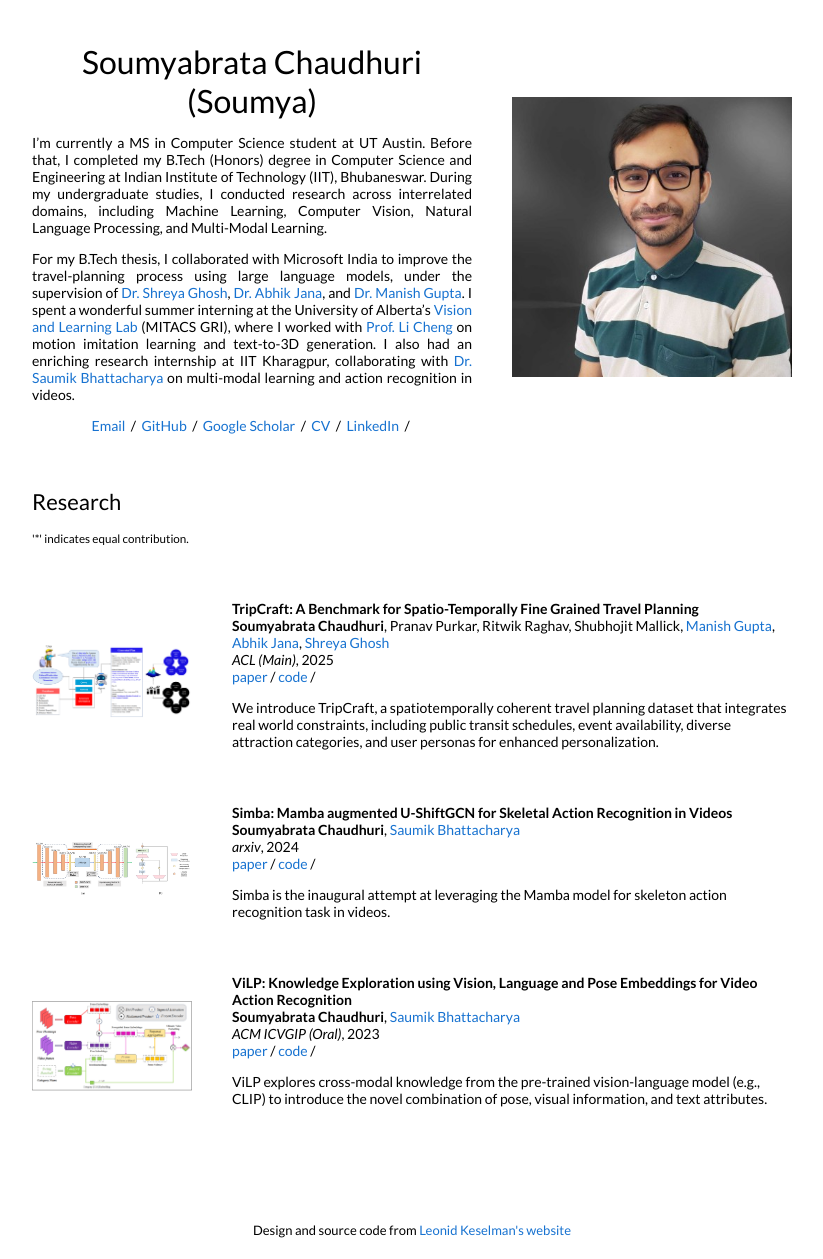
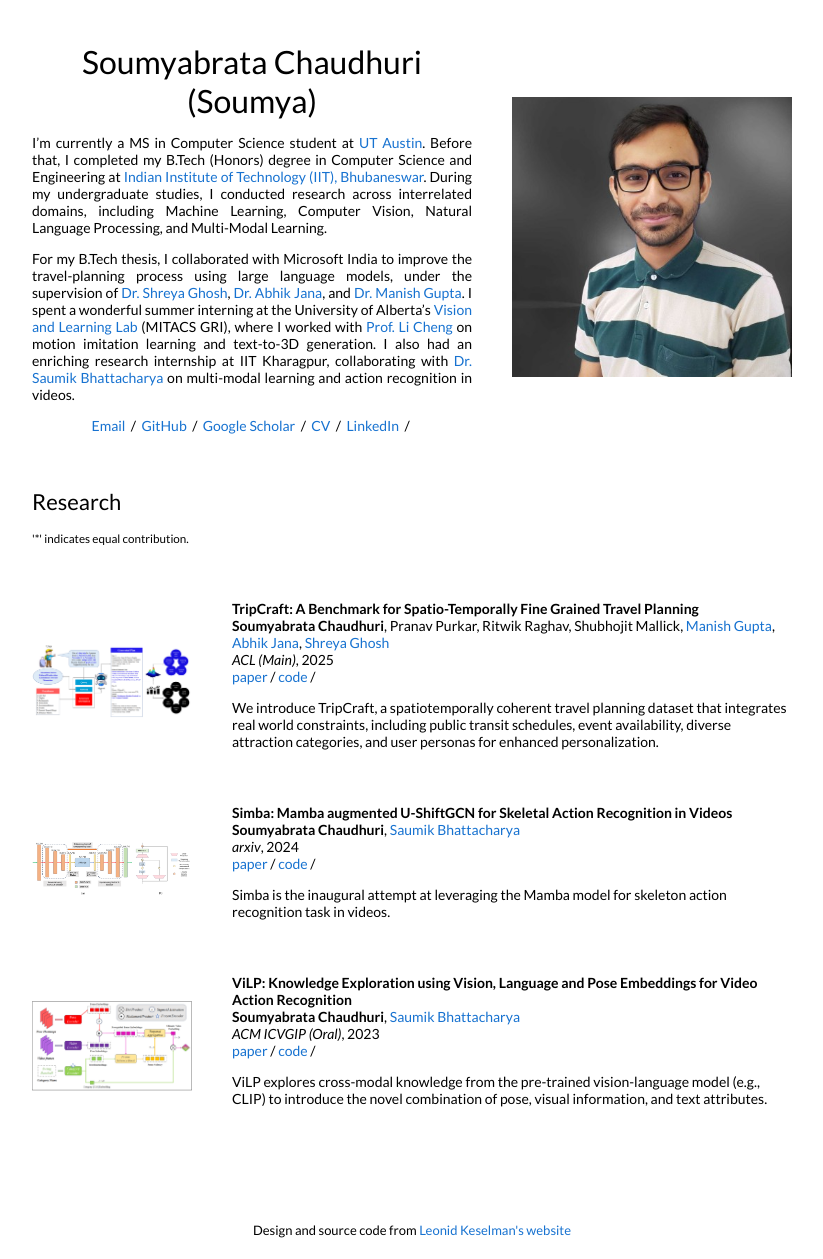
Before and after one commit to Soumyabrata2003/Soumyabrata2003.github.io, a Jekyll site: the page built from _posts/2025-08-09-soumya-tripcraft.markdown, in a window 1280 px wide. Shown: the whole page, without its empty margins (228-1051 px from the left). Built offline with Jekyll 4.4.1, drawn with Linux system fonts in a browser that asks for light colours; part of the change alters nothing that is shown.

```diff
--- a/_layouts/default.html
+++ b/_layouts/default.html
@@ -38,7 +38,7 @@
                 Soumyabrata Chaudhuri (Soumya)
               </h1>
               <p style="text-align:justify">
-                I’m currently a MS in Computer Science student at UT Austin. Before that, I completed my B.Tech (Honors) degree in Computer Science and Engineering at Indian Institute of Technology (IIT), Bhubaneswar. During my undergraduate studies, I conducted research across interrelated domains, including Machine Learning, Computer Vision, Natural Language Processing, and Multi-Modal Learning.
+                I’m currently a MS in Computer Science student at <a href="https://www.cs.utexas.edu/">UT Austin</a>. Before that, I completed my B.Tech (Honors) degree in Computer Science and Engineering at <a href="https://www.iitbbs.ac.in/">Indian Institute of Technology (IIT), Bhubaneswar</a>. During my undergraduate studies, I conducted research across interrelated domains, including Machine Learning, Computer Vision, Natural Language Processing, and Multi-Modal Learning.
               </p>
               <p style="text-align:justify">
                  For my B.Tech thesis, I collaborated with Microsoft India to improve the travel-planning process using large language models, under the supervision of <a href="https://scholar.google.com/citations?user=a5OKo7wAAAAJ&hl=en" target="_blank" rel="noopener noreferrer">Dr. Shreya Ghosh</a>, <a href="https://scholar.google.com/citations?user=D0DaFlEAAAAJ&hl=en" target="_blank" rel="noopener noreferrer">Dr. Abhik Jana</a>, and <a href="https://scholar.google.co.in/citations?user=eX9PSu0AAAAJ" target="_blank" rel="noopener noreferrer">Dr. Manish Gupta</a>. I spent a wonderful summer interning at the University of Alberta’s <a href="https://vision-and-learning-lab-ualberta.github.io/">Vision and Learning Lab</a> (MITACS GRI), where I worked with <a href="https://scholar.google.com/citations?user=9IRFiEQAAAAJ&hl=en" target="_blank" rel="noopener noreferrer">Prof. Li Cheng</a> on motion imitation learning and text-to-3D generation. I also had an enriching research internship at IIT Kharagpur, collaborating with <a href="https://scholar.google.com/citations?hl=en&user=8pffuA4AAAAJ&view_op=list_works&sortby=pubdate" target="_blank" rel="noopener noreferrer">Dr. Saumik Bhattacharya</a> on multi-modal learning and action recognition in videos.
```
